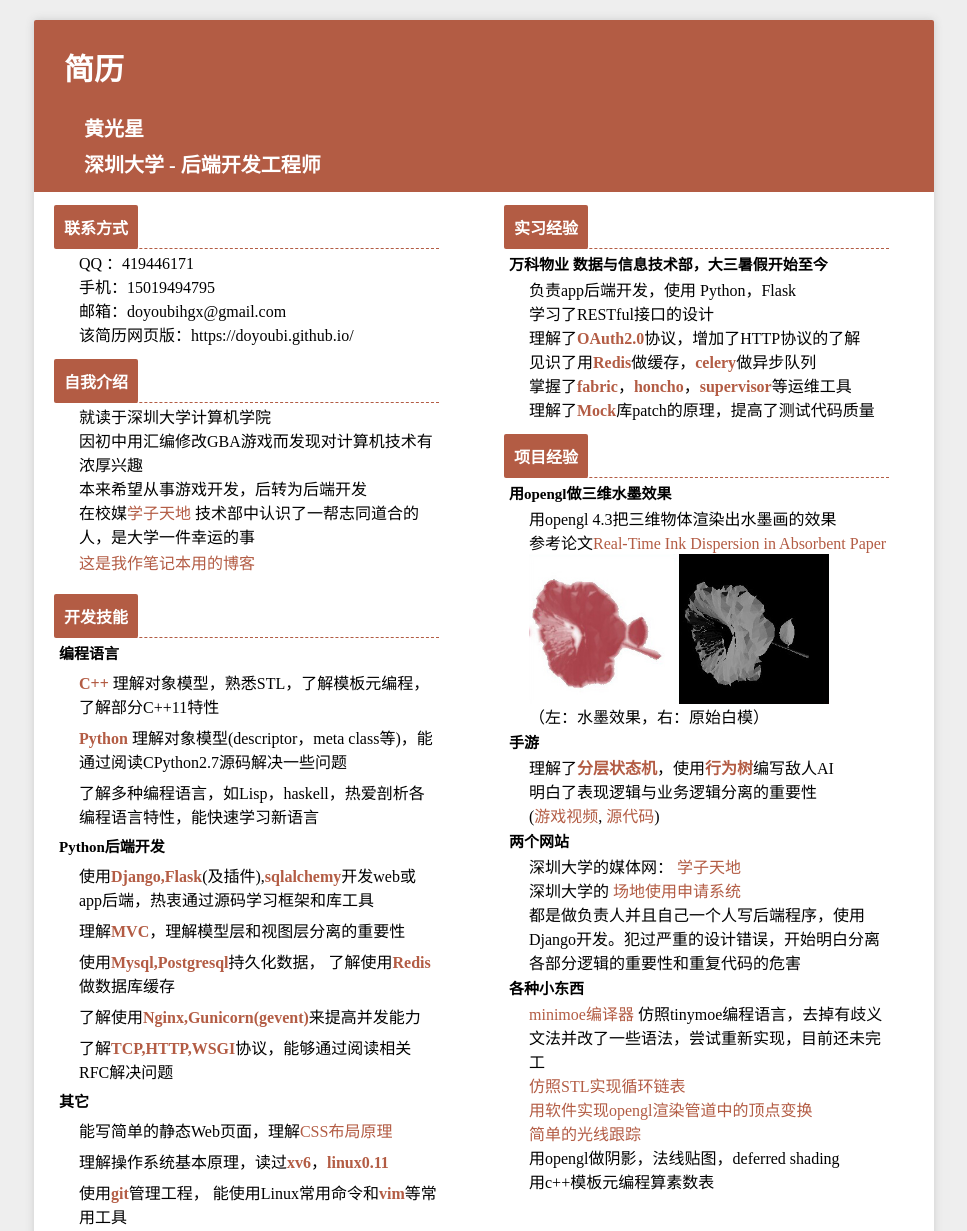
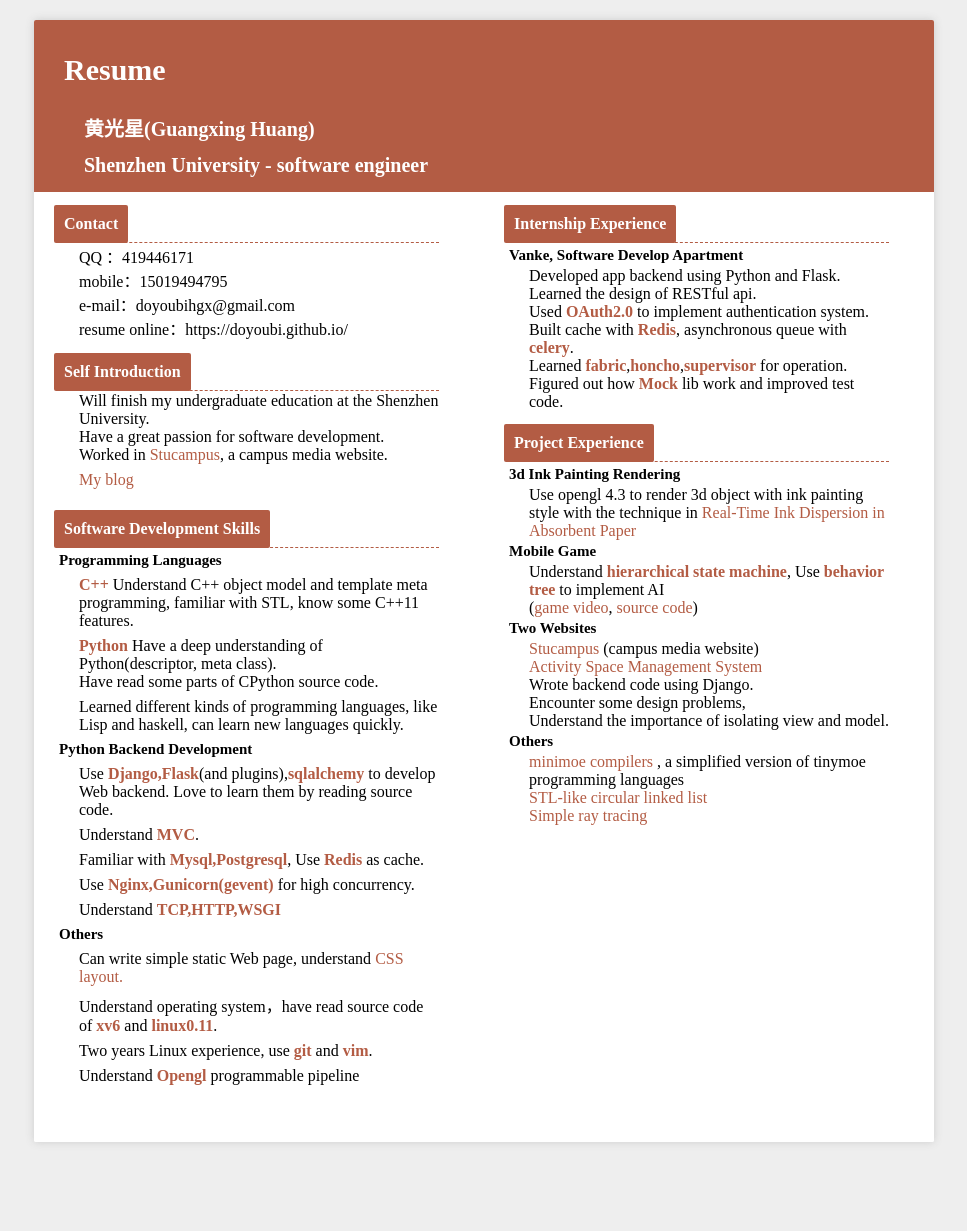
Before and after one commit to doyoubi/doyoubi.github.io, a plain HTML site: page index.html in a window 1280 px wide. Shown: the top 1231 px of the page, without its empty margins (156-1123 px from the left). After the commit the page ends 1162 px from the top, so only its background shows below. Drawn offline with Linux system fonts and the light colour scheme.

Commit message:
add english resume

```diff
--- a/index.html
+++ b/index.html
@@ -3,7 +3,7 @@
 <head>
     <meta http-equiv="Content-Type" content="text/html; charset=UTF-8" />
     <meta http-equiv="Content-Language" content="zh-CN" />
-    <title>黄光星的简历</title>
+    <title>Resume Of 黄光星</title>
     <style type="text/css">
         body{
             background-color: #eee;
@@ -108,99 +108,92 @@
 <body>
     <div class="main-container">
         <div class="header">
-            <h1 class="resume">简历</h1>
+            <h1 class="resume">Resume</h1>
             <div class="info">
-                <h2>黄光星</h2>
-                <h2>深圳大学 - 后端开发工程师</h2>
+                <h2>黄光星(Guangxing Huang)</h2>
+                <h2>Shenzhen University - software engineer</h2>
             </div>
         </div>
         <div class="main-content">
             <div class="left-container">
                 <h2 class="title">
-                    联系方式
+                    Contact
                 </h2>
                 <div class="dashed-line"></div>
                 <div class="sub-content">
                     QQ ：419446171<br/>
-                    手机：15019494795<br/>
-                    邮箱：doyoubihgx@gmail.com<br/>
-                    该简历网页版：https://doyoubi.github.io/<br/>
+                    mobile：15019494795<br/>
+                    e-mail：doyoubihgx@gmail.com<br/>
+                    resume online：https://doyoubi.github.io/<br/>
                 </div>
 
                 <h2 class="title">
-                    自我介绍
+                    Self Introduction
                 </h2>
                 <div class="dashed-line"></div>
                 <div class="sub-content">
-                    就读于深圳大学计算机学院<br/>
-                    因初中用汇编修改GBA游戏而发现对计算机技术有浓厚兴趣<br/>
-                    本来希望从事游戏开发，后转为后端开发<br/>
-                    在校媒<a href="http://stu.szu.edu.cn/">学子天地</a>    技术部中认识了一帮志同道合的人，是大学一件幸运的事<br/>
+                    Will finish my undergraduate education at the Shenzhen University.<br/>
+                    Have a great passion for software development.<br/>
+                    Worked in <a href="http://stu.szu.edu.cn/">Stucampus</a>, a campus media website.<br/>
                     <a style="line-height: 200%" href="http://www.jianshu.com/users/c01200a5ca61/latest_articles"   >
-                        这是我作笔记本用的博客
+                        My blog
                     </a>
                 </div>
 
                 <h2 class="title">
-                    开发技能
+                    Software Development Skills
                 </h2>
                 <div class="dashed-line"></div>
 
-                <h4 class="sub-title">编程语言</h4>
+                <h4 class="sub-title">Programming Languages</h4>
                 <div class="sub-content">
                     <div class="line">
                         <strong class="colored">C++</strong>
-                        理解对象模型，熟悉STL，了解模板元编程，了解部分C++11特性<br/>
+                        Understand C++ object model and template meta programming, familiar with STL, know some C++11 features.<br/>
                     </div>
                     <div class="line">
                         <strong class="colored">Python</strong>
-                        理解对象模型(descriptor，meta class等)，能通过阅读CPython2.7源码解决一些问题<br/>
+                        Have a deep understanding of Python(descriptor, meta class).<br/>
+                        Have read some parts of CPython source code.<br/>
                     </div>
                     <div class="line">
-                        了解多种编程语言，如Lisp，haskell，热爱剖析各编程语言特性，能快速学习新语言<br/>
+                        Learned different kinds of programming languages, like Lisp and haskell, can learn new languages quickly.<br/>
                     </div>
                 </div>
 
-                <h4 class="sub-title">Python后端开发</h4>
+                <h4 class="sub-title">Python Backend Development</h4>
                 <div class="sub-content">
                     <div class="line">
-                        使用<strong class="colored">Django,Flask</strong>(及插件),<strong class="colored">sqlalchemy</strong>开发web或app后端，热衷通过源码学习框架和库工具
+                        Use <strong class="colored">Django,Flask</strong>(and plugins),<strong class="colored">sqlalchemy</strong> to develop Web backend. Love to learn them by reading source code.
                     </div>
                     <div class="line">
-                        理解<strong class="colored">MVC</strong>，理解模型层和视图层分离的重要性
+                        Understand <strong class="colored">MVC</strong>.
                     </div>
                     <div class="line">
-                        使用<strong class="colored">Mysql,Postgresql</strong>持久化数据，
-                        了解使用<strong class="colored">Redis</strong>做数据库缓存
+                        Familiar with <strong class="colored">Mysql,Postgresql</strong>,
+                        Use <strong class="colored">Redis</strong> as cache.
                     </div>
                     <div class="line">
-                        了解使用<strong class="colored">Nginx,Gunicorn(gevent)</strong>来提高并发能力
+                        Use <strong class="colored">Nginx,Gunicorn(gevent)</strong> for high concurrency.
                     </div>
                     <div class="line">
-                        了解<strong class="colored">TCP,HTTP,WSGI</strong>协议，能够通过阅读相关RFC解决问题
+                        Understand <strong class="colored">TCP,HTTP,WSGI</strong>
                     </div>
                 </div>
 
-                <h4 class="sub-title">其它</h4>
+                <h4 class="sub-title">Others</h4>
                 <div class="sub-content">
                     <div class="line">
-                        能写简单的静态Web页面，理解<a href="http://www.jianshu.com/p/704b76e3417d">CSS布局原理</a>
+                        Can write simple static Web page, understand<a href="http://www.jianshu.com/p/704b76e3417d"> CSS layout.</a>
                     </div>
                     <div class="line">
-                        理解操作系统基本原理，读过<strong class="colored">xv6</strong>，<strong class="colored">linux0.11</strong>
+                        Understand operating system，have read source code of <strong class="colored">xv6</strong> and <strong class="colored">linux0.11</strong>.
                     </div>
                     <div class="line">
-                        使用<strong class="colored">git</strong>管理工程，
-                        能使用Linux常用命令和<strong class="colored">vim</strong>等常用工具
+                        Two years Linux experience, use <strong class="colored">git</strong> and <strong class="colored">vim</strong>.
                     </div>
                     <div class="line">
-                        熟悉<strong class="colored">Opengl</strong>可编程管线，能实现简单的渲染算法
-                    </div>
-                    <div class="line">
-                        了解基本的<strong class="colored">shader</strong>调试方法
-                    </div>
-                    <div class="line">
-                        因<a href="http://book.douban.com/subject/24841112/">《编程的修炼》</a>开了眼界
+                        Understand <strong class="colored">Opengl</strong> programmable pipeline
                     </div>
                 </div>
 
@@ -208,77 +201,68 @@
 
             <div class="right-container">
                 <h2 class="title">
-                    实习经验
+                    Internship Experience
                 </h2>
                 <div class="dashed-line"></div>
 
-                <h4 class="sub-title">万科物业 数据与信息技术部，大三暑假开始至今</h4>
+                <h4 class="sub-title">Vanke, Software Develop Apartment</h4>
                 <div class="sub-content">
-                    负责app后端开发，使用 Python，Flask <br/>
-                    学习了RESTful接口的设计<br/>
-                    理解了<strong class="colored">OAuth2.0</strong>协议，增加了HTTP协议的了解<br/>
-                    见识了用<strong class="colored">Redis</strong>做缓存，<strong class="colored">celery</strong>做异步队列<br/>
-                    掌握了<strong class="colored">fabric</strong>，<strong class="colored">honcho</strong>，<strong class="colored">supervisor</strong>等运维工具<br/>
-                    理解了<strong class="colored">Mock</strong>库patch的原理，提高了测试代码质量
+                    Developed app backend using Python and Flask.<br/>
+                    Learned the design of RESTful api.<br/>
+                    Used <strong class="colored">OAuth2.0</strong> to implement authentication system.<br/>
+                    Built cache with <strong class="colored">Redis</strong>, asynchronous queue with <strong class="colored">celery</strong>.<br/>
+                    Learned <strong class="colored">fabric</strong>,<strong class="colored">honcho</strong>,<strong class="colored">supervisor</strong> for operation.<br/>
+                    Figured out how <strong class="colored">Mock</strong> lib work and improved test code.
                 </div>
 
                 <h2 class="title">
-                    项目经验
+                    Project Experience
                 </h2>
                 <div class="dashed-line"></div>
 
                 <h3 class="sub-title">
-                    用opengl做三维水墨效果
+                    3d Ink Painting Rendering
                 </h3>
                 <div class="sub-content">
-                    用opengl 4.3把三维物体渲染出水墨画的效果<br/>
-                    参考论文<a href="http://dl.acm.org/citation.cfm?id=1073221">Real-Time Ink Dispersion in Absorbent Paper</a><br/>
-                    <div>
-                        <img src="ink2.jpg" width="300px">
-                    </div>
-                    （左：水墨效果，右：原始白模）<br/>
+                    Use opengl 4.3 to render 3d object with ink painting style
+                    with the technique in <a href="http://dl.acm.org/citation.cfm?id=1073221">Real-Time Ink Dispersion in Absorbent Paper</a><br/>
                 </div>
 
                 <h3 class="sub-title">
-                    手游
+                    Mobile Game
                 </h3>
                 <div class="sub-content">
-                    理解了<strong class="colored">分层状态机</strong>，使用<strong class="colored">行为树</strong>编写敌人AI<br/>
-                    明白了表现逻辑与业务逻辑分离的重要性<br/>
-                    (<a href="http://v.youku.com/v_show/id_XMTMwNDE3MTY4NA==.html">游戏视频</a>,
-                    <a href="https://github.com/doyoubi/Joker">源代码</a>)
+                    Understand <strong class="colored">hierarchical state machine</strong>, Use <strong class="colored">behavior tree</strong> to implement AI<br/>
+                    (<a href="http://v.youku.com/v_show/id_XMTMwNDE3MTY4NA==.html">game video</a>,
+                    <a href="https://github.com/doyoubi/Joker">source code</a>)
                 </div>
 
                 <h3 class="sub-title">
-                    两个网站
+                    Two Websites
                 </h3>
                 <div class="sub-content">
-                    深圳大学的媒体网：
-                    <a href="http://stu.szu.edu.cn/">学子天地</a><br/>
-                    深圳大学的
-                    <a href="http://stu.szu.edu.cn:8080/">场地使用申请系统</a><br/>
-                    都是做负责人并且自己一个人写后端程序，使用Django开发。犯过严重的设计错误，开始明白分离各部分逻辑的重要性和重复代码的危害<br/>
+                    <a href="http://stu.szu.edu.cn/">Stucampus</a>
+                    (campus media website)<br/>
+                    <a href="http://stu.szu.edu.cn:8080/">Activity Space Management System</a><br/>
+                    Wrote backend code using Django.<br/>
+                    Encounter some design problems, <br/>
+                    Understand the importance of isolating view and model.<br/>
                 </div>
 
 
                 <h3 class="sub-title">
-                    各种小东西
+                    Others
                 </h3>
                 <div class="sub-content">
                     <a href="https://github.com/doyoubi/minimoe">
-                        minimoe编译器
-                    </a>仿照tinymoe编程语言，去掉有歧义文法并改了一些语法，尝试重新实现，目前还未完工<br/>
+                        minimoe compilers
+                    </a>, a simplified version of tinymoe programming languages<br/>
                     <a href="https://github.com/doyoubi/circular_list/blob/master/circlelist/circle_list.h">
-                        仿照STL实现循环链表
-                    </a><br/>
-                    <a href="https://gitcafe.com/doyoubi/basic_pipline/tree/pipline/canvas">
-                        用软件实现opengl渲染管道中的顶点变换
+                        STL-like circular linked list
                     </a><br/>
                     <a href="https://github.com/doyoubi/ray_tracing/tree/raytracing/canvas">
-                        简单的光线跟踪
+                        Simple ray tracing
                     </a><br/>
-                    用opengl做阴影，法线贴图，deferred shading<br/>
-                    用c++模板元编程算素数表<br/>
                 </div>
             </div>
         </div>
```
